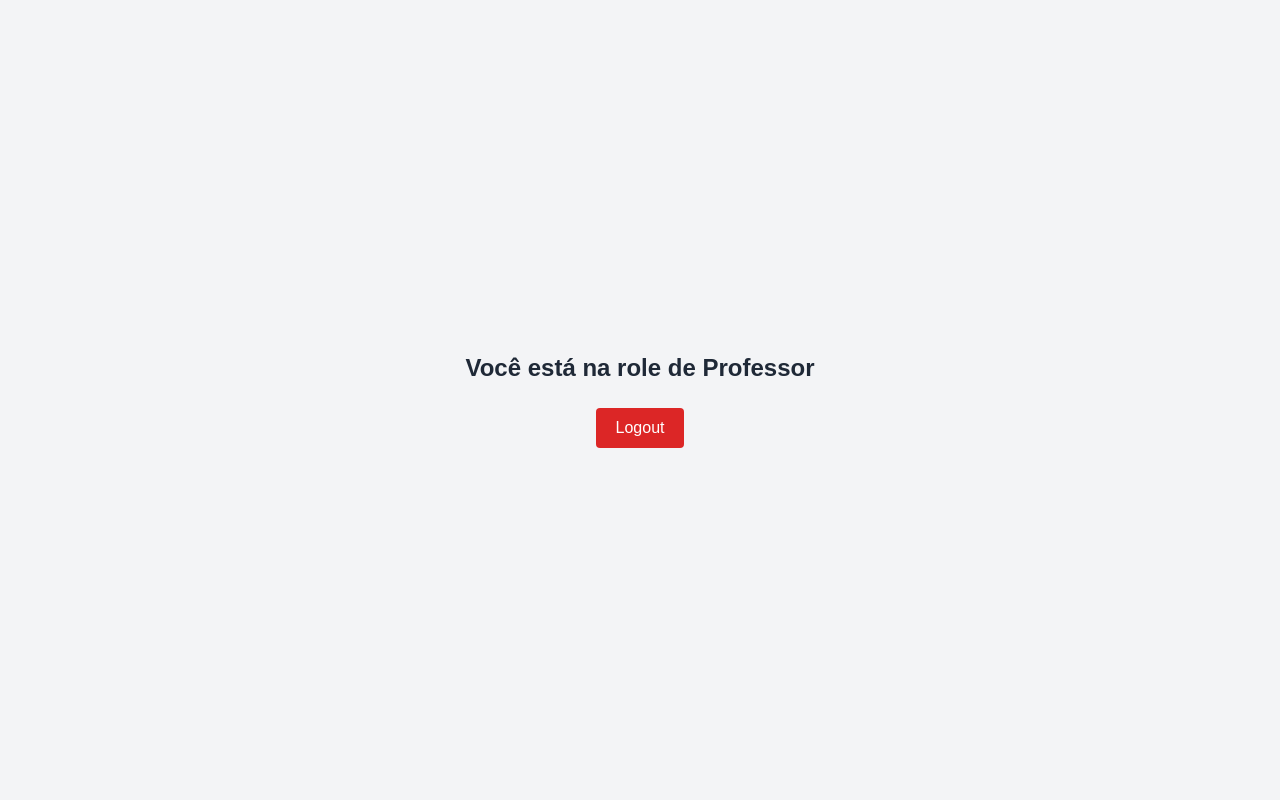
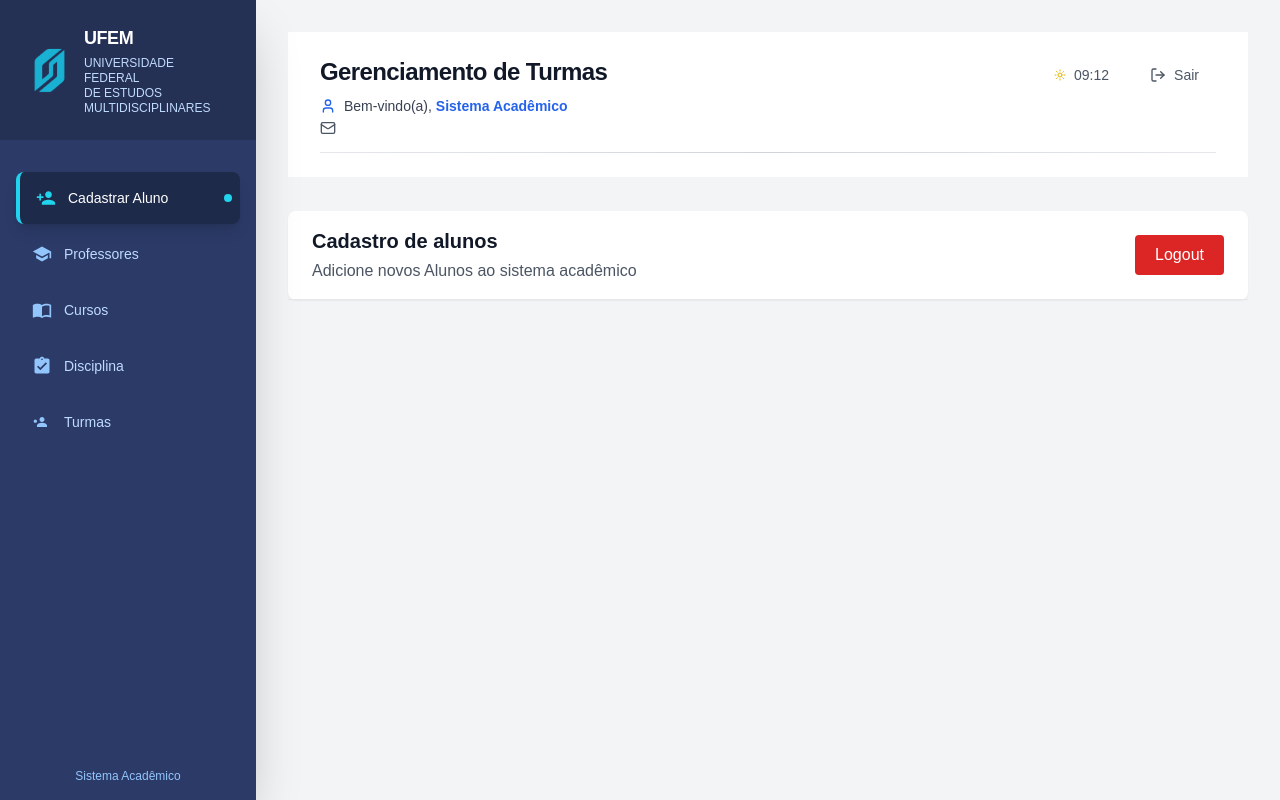
Before and after one commit to Ferrari65/GESTAOESCOLAR_WEB, a Next.js app: page /professor/home in a window 1280 px wide. Built offline with nearby package versions, Linux system fonts and the light colour scheme; no server answers.

Commit message:
atualizacoes

```diff
--- a/src/app/(private)/professor/home/page.tsx
+++ b/src/app/(private)/professor/home/page.tsx
@@ -1,21 +1,67 @@
 'use client';
 
-import React from 'react';
+import React, { useCallback } from 'react';
+import Header from '@/components/secretaria/header';
+import UFEMSidebar from '@/components/secretaria/UFEMSidebar';
 
 export default function ProfessorHomePage(): React.JSX.Element {
-  const handleLogout = (): void => {
-    localStorage.removeItem('nextauth.token');
-
-    document.cookie = 'nextauth.token=; Max-Age=0; path=/';
-
-    window.location.href = '/login';
+  // Dados mockados - substitua pelos dados reais do seu contexto/API
+  const secretariaData = {
+    nome: "Sistema Acadêmico",
+    // adicione outros campos conforme necessário
   };
 
+  const user = {
+    nome: "Professor",
+    // adicione outros campos conforme necessário
+  };
+
+  const handleLogout = (): void => {
+    if (window.confirm('Tem certeza que deseja sair?')) {
+      localStorage.removeItem('nextauth.token');
+      document.cookie = 'nextauth.token=; Max-Age=0; path=/';
+      window.location.href = '/login';
+    }
+  };
+
+  const handleMenuClick = useCallback((itemId: string): void => {
+    console.log('Menu clicado:', itemId);
+  }, []);
+
+  const handleSignOut = useCallback((): void => {
+    handleLogout();
+  }, []);
+
   return (
-    <div className="flex flex-col items-center justify-center min-h-screen bg-gray-100">
-      <h1 className="text-2xl font-semibold mb-6 text-gray-800">
-        Você está na role de Professor
-      </h1>
+    <div className="flex min-h-screen bg-gray-100">
+      <UFEMSidebar
+        onMenuItemClick={handleMenuClick}
+        className="fixed left-0 top-0 z-40 w-64 h-full"
+      />
+
+      <main className="flex-1 ml-64" role="main">
+        <div className="p-8">
+          <div className="max-w-8xl mx-auto space-y-8">
+            <Header
+              title="Gerenciamento de Turmas"
+              subtitle="Bem-vindo(a),"
+              secretariaData={secretariaData}
+              user={user}
+              onSignOut={handleSignOut}
+            />
+
+            {/* Área Principal - Cadastro de Alunos */}
+            <div className="bg-white rounded-lg shadow-sm">
+              <div className="px-6 py-4 border-b border-gray-200">
+                <div className="flex items-center justify-between">
+                  <div>
+                    <h2 className="text-xl font-semibold text-gray-900">
+                      Cadastro de alunos
+                    </h2>
+                    <p className="text-gray-600 mt-1">
+                      Adicione novos Alunos ao sistema acadêmico
+                    </p>
+                  </div>
 
                   <button
                     onClick={handleLogout}
@@ -24,5 +70,11 @@ export default function ProfessorHomePage(): React.JSX.Element {
                     Logout
                   </button>
                 </div>
+              </div>
+            </div>
+          </div>
+        </div>
+      </main>
+    </div>
   );
 }
--- a/src/app/(private)/secretaria/professor/home/page.tsx
+++ b/src/app/(private)/secretaria/professor/home/page.tsx
@@ -79,7 +79,7 @@ export default function SecretariaProfessorPage(): React.JSX.Element {
                       Adicione novos professores ao sistema acadêmico
                     </p>
                   </div>
-                  <div className="flex items-center space-x-2">
+
 
                   </div>
                 </div>
@@ -91,7 +91,6 @@ export default function SecretariaProfessorPage(): React.JSX.Element {
             </div>
 
           </div>
-        </div>
       </main>
     </div>
   );
--- a/src/components/secretaria/home/professor/FormularioProfessor.tsx
+++ b/src/components/secretaria/home/professor/FormularioProfessor.tsx
@@ -124,6 +124,7 @@ export const FormularioProfessor: React.FC<FormularioProfessorProps> = ({
   <FormInput
     label="Nome completo"
     placeholder={modo === 'edicao' ? "Deixe vazio para manter atual" : "Digite o nome completo"}
+    className="text-gray-700"
     {...register('nome')}
     error={errors.nome?.message}
     required={modo === 'cadastro'}
@@ -136,6 +137,7 @@ export const FormularioProfessor: React.FC<FormularioProfessorProps> = ({
   <FormInput
     label="E-mail"
     type="email"
+    className="text-gray-700"
     placeholder={modo === 'edicao' ? "Deixe vazio para manter atual" : "professor@email.com"}
     {...register('email')}
     error={errors.email?.message}
@@ -153,7 +155,8 @@ export const FormularioProfessor: React.FC<FormularioProfessorProps> = ({
     error={errors.cpf?.message}
     disabled={modo === 'edicao'}
     required={modo === 'cadastro'}
-                  className={modo === 'edicao' ? 'bg-gray-100 cursor-not-allowed' : ''}
+    // Combine a classe fixa text-gray-700 com a condicional para edição
+    className={`text-gray-700 ${modo === 'edicao' ? 'bg-gray-100 cursor-not-allowed' : ''}`}
     helperText={modo === 'edicao' ? "CPF não pode ser alterado" : undefined}
   />
 </div>
@@ -163,6 +166,7 @@ export const FormularioProfessor: React.FC<FormularioProfessorProps> = ({
   <FormInput
     label="Telefone"
     type="tel"
+    className="text-gray-700"
     placeholder={modo === 'edicao' ? "Deixe vazio para manter atual" : "(11) 99999-9999"}
     {...register('telefone')}
     error={errors.telefone?.message}
@@ -176,6 +180,7 @@ export const FormularioProfessor: React.FC<FormularioProfessorProps> = ({
   <FormInput
     label="Data de Nascimento"
     type="date"
+    className="text-gray-700"
     {...register('data_nasc')}
     error={errors.data_nasc?.message}
     required={modo === 'cadastro'}
@@ -185,9 +190,10 @@ export const FormularioProfessor: React.FC<FormularioProfessorProps> = ({
 
 {/* Sexo */}
 <div>
-                <label className="block text-sm font-medium text-gray-700">
+  <label className="block text-sm font-medium  text-gray-700 ">
     Sexo {modo === 'cadastro' && <span className="text-red-500 ml-1">*</span>}
   </label>
+
   <select
     {...register('sexo')}
     className={`mt-1 block w-full rounded-md border px-3 py-2 ${
@@ -197,7 +203,9 @@ export const FormularioProfessor: React.FC<FormularioProfessorProps> = ({
     }`}
   >
     {modo === 'edicao' ? (
-                    <option value="">Manter atual ({professor?.sexo === 'M' ? 'Masculino' : 'Feminino'})</option>
+      <option value="">
+        Manter atual ({professor?.sexo === 'M' ? 'Masculino' : 'Feminino'})
+      </option>
     ) : (
       <option value="">Selecione o sexo</option>
     )}
@@ -208,7 +216,9 @@ export const FormularioProfessor: React.FC<FormularioProfessorProps> = ({
     <span className="text-sm text-red-600 mt-1">{errors.sexo.message}</span>
   )}
   {modo === 'edicao' && (
-                  <span className="text-xs text-gray-500 mt-1 block">Atual: {professor?.sexo === 'M' ? 'Masculino' : 'Feminino'}</span>
+    <span className="text-xs text-gray-500 mt-1 block">
+      Atual: {professor?.sexo === 'M' ? 'Masculino' : 'Feminino'}
+    </span>
   )}
 </div>
 
@@ -217,6 +227,7 @@ export const FormularioProfessor: React.FC<FormularioProfessorProps> = ({
   <FormInput
     label="Senha"
     type="password"
+    className="text-gray-700"
     placeholder={modo === 'edicao' ? "Deixe vazio para manter atual" : "Mínimo 6 caracteres"}
     {...register('senha')}
     error={errors.senha?.message}
@@ -225,26 +236,40 @@ export const FormularioProfessor: React.FC<FormularioProfessorProps> = ({
   />
 </div>
 
-            </div>
-          </div>
-
 {/* Endereço */}
 <div className="space-y-6">
   <h2 className="text-lg font-medium text-gray-700 border-b border-gray-200 pb-2 flex items-center">
-              <svg className="w-5 h-5 mr-2 text-gray-500" fill="none" stroke="currentColor" viewBox="0 0 24 24">
-                <path strokeLinecap="round" strokeLinejoin="round" strokeWidth={2} d="M17.657 16.657L13.414 20.9a1.998 1.998 0 01-2.827 0l-4.244-4.243a8 8 0 1111.314 0z" />
-                <path strokeLinecap="round" strokeLinejoin="round" strokeWidth={2} d="M15 11a3 3 0 11-6 0 3 3 0 016 0z" />
+    <svg
+      className="w-5 h-5 mr-2 text-gray-500"
+      fill="none"
+      stroke="currentColor"
+      viewBox="0 0 24 24"
+    >
+      <path
+        strokeLinecap="round"
+        strokeLinejoin="round"
+        strokeWidth={2}
+        d="M17.657 16.657L13.414 20.9a1.998 1.998 0 01-2.827 0l-4.244-4.243a8 8 0 1111.314 0z"
+      />
+      <path
+        strokeLinecap="round"
+        strokeLinejoin="round"
+        strokeWidth={2}
+        d="M15 11a3 3 0 11-6 0 3 3 0 016 0z"
+      />
     </svg>
     Endereço
-              {modo === 'edicao' && <span className="text-sm font-normal text-gray-500 ml-2">(vazio = manter atual)</span>}
+    {modo === 'edicao' && (
+      <span className="text-sm font-normal text-gray-500 ml-2">(vazio = manter atual)</span>
+    )}
   </h2>
 
   <div className="grid grid-cols-1 md:grid-cols-2 gap-6">
-
     {/* Logradouro */}
     <div>
       <FormInput
         label="Logradouro"
+        className="text-gray-700"
         placeholder={modo === 'edicao' ? "Deixe vazio para manter atual" : "Rua, Avenida, etc."}
         {...register('logradouro')}
         error={errors.logradouro?.message}
@@ -257,6 +282,7 @@ export const FormularioProfessor: React.FC<FormularioProfessorProps> = ({
     <div>
       <FormInput
         label="Número"
+        className="text-gray-700"
         placeholder={modo === 'edicao' ? "Deixe vazio para manter atual" : "123"}
         {...register('numero')}
         error={errors.numero?.message}
@@ -269,6 +295,7 @@ export const FormularioProfessor: React.FC<FormularioProfessorProps> = ({
     <div>
       <FormInput
         label="Bairro"
+        className="text-gray-700"
         placeholder={modo === 'edicao' ? "Deixe vazio para manter atual" : "Centro, Jardim, etc."}
         {...register('bairro')}
         error={errors.bairro?.message}
@@ -281,6 +308,7 @@ export const FormularioProfessor: React.FC<FormularioProfessorProps> = ({
     <div>
       <FormInput
         label="Cidade"
+        className="text-gray-700"
         placeholder={modo === 'edicao' ? "Deixe vazio para manter atual" : "São Paulo, etc."}
         {...register('cidade')}
         error={errors.cidade?.message}
@@ -293,6 +321,7 @@ export const FormularioProfessor: React.FC<FormularioProfessorProps> = ({
     <div>
       <FormInput
         label="UF"
+        className="text-gray-700"
         placeholder={modo === 'edicao' ? "Deixe vazio para manter atual" : "SP"}
         {...register('uf')}
         error={errors.uf?.message}
@@ -301,6 +330,9 @@ export const FormularioProfessor: React.FC<FormularioProfessorProps> = ({
         helperText={modo === 'edicao' ? ` Atual: ${professor?.uf}` : "2 caracteres"}
       />
     </div>
+  </div>
+</div>
+
 
             </div>
           </div>
```
Lines whose indentation alone changed are shown as unchanged.
